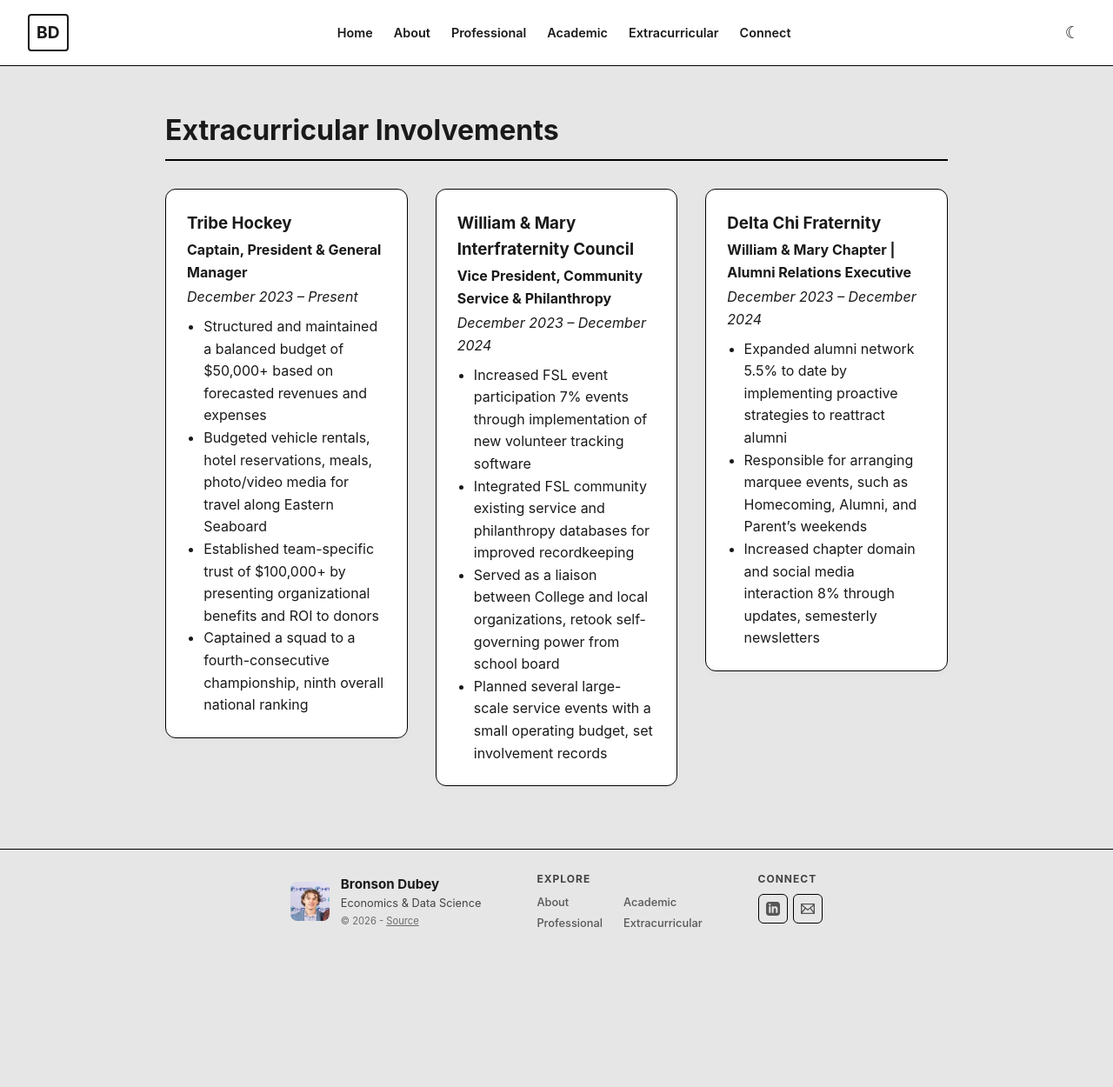
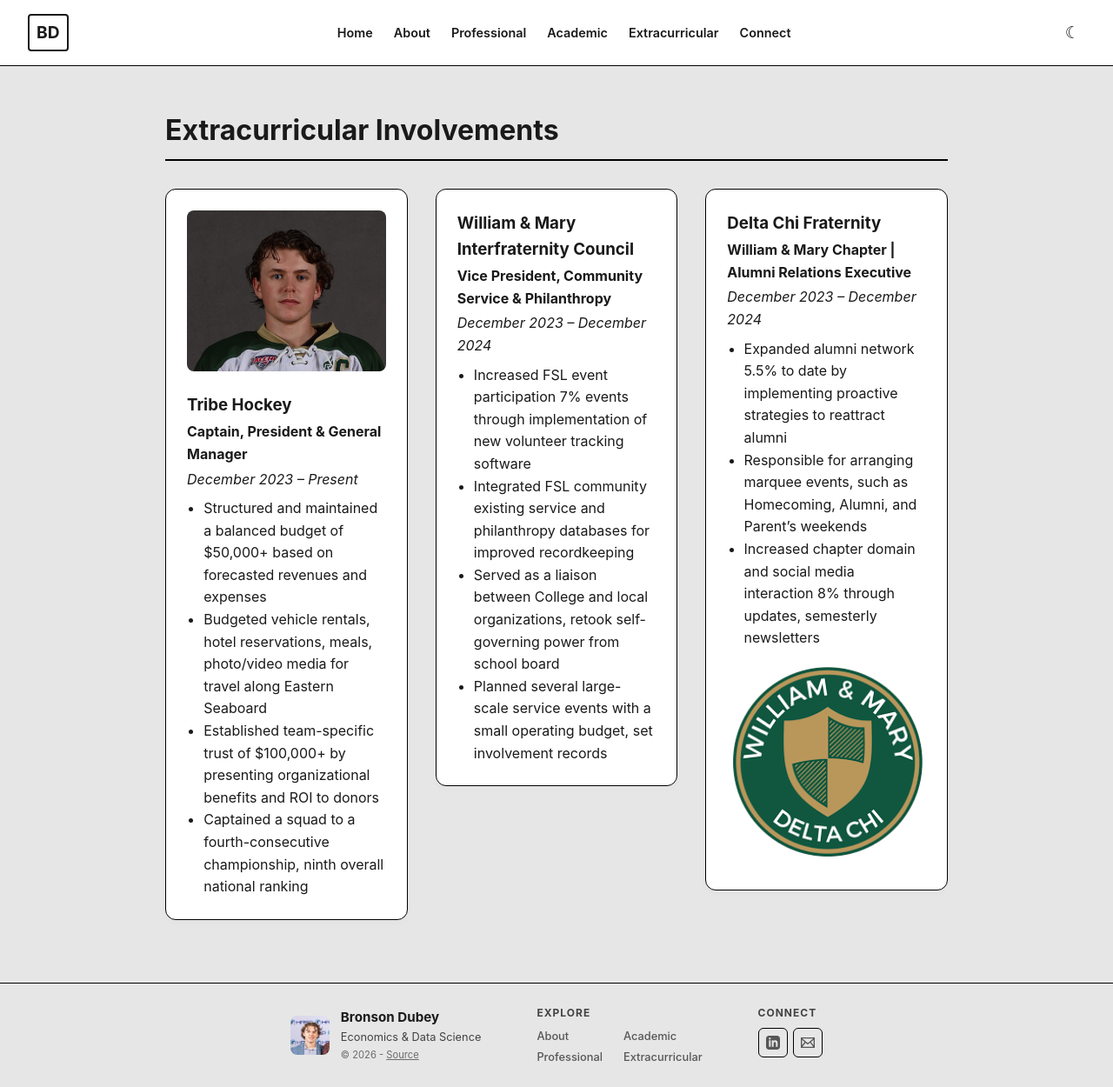
Before and after one commit to bxdubey/github.io, a Jekyll site: the page built from extracurricular.html, in a window 1280 px wide. Shown: the whole page at 87% size. Built offline with Jekyll 4.4.1, drawn with Linux system fonts in a browser that asks for light colours; before the commit the page ends 1097 px from its top, so only the background shows below that.

Commit message:
Add images to extracurricular section

```diff
--- a/extracurricular.html
+++ b/extracurricular.html
@@ -9,6 +9,8 @@ permalink: /extracurricular/
 <div class="three-column">
 
     <div class="job-block">
+        <img src="{{ '/assets/img/headshot.png' | relative_url }}" alt="Tribe Hockey Headshot" style="width: 100%; border-radius: 8px; margin-bottom: 1rem; object-fit: cover;">
+
         <h3>Tribe Hockey</h3>
         <p><strong>Captain, President & General Manager</strong></p>
         <p><em>December 2023 – Present</em></p>
@@ -41,6 +43,8 @@ permalink: /extracurricular/
             <li>Responsible for arranging marquee events, such as Homecoming, Alumni, and Parent’s weekends</li>
             <li>Increased chapter domain and social media interaction 8% through updates, semesterly newsletters</li>
         </ul>
+
+        <img src="{{ '/assets/img/images.png' | relative_url }}" alt="Delta Chi Image" style="width: 100%; border-radius: 8px; margin-top: 1rem; object-fit: cover;">
     </div>
 
 </div>
```
